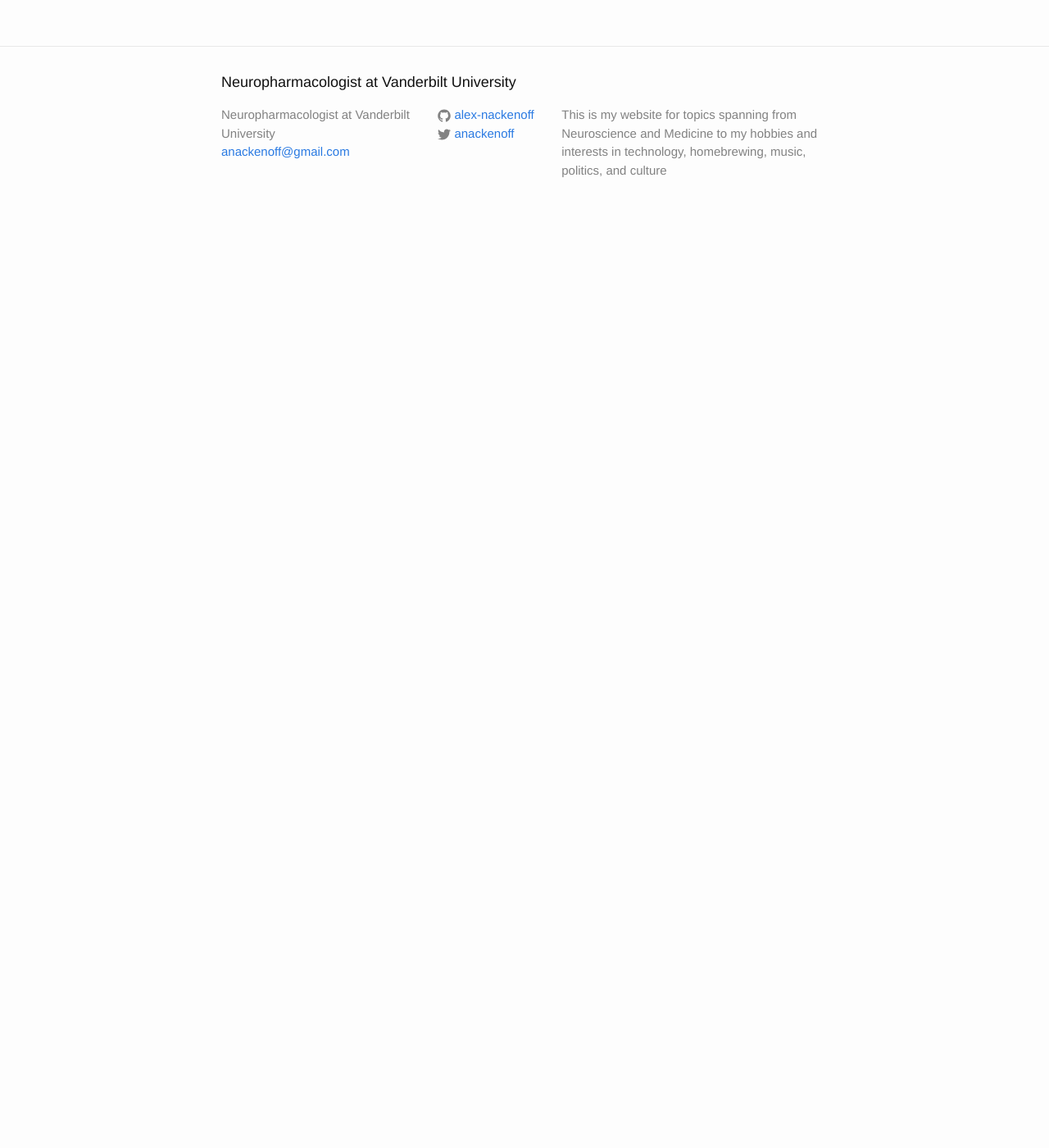
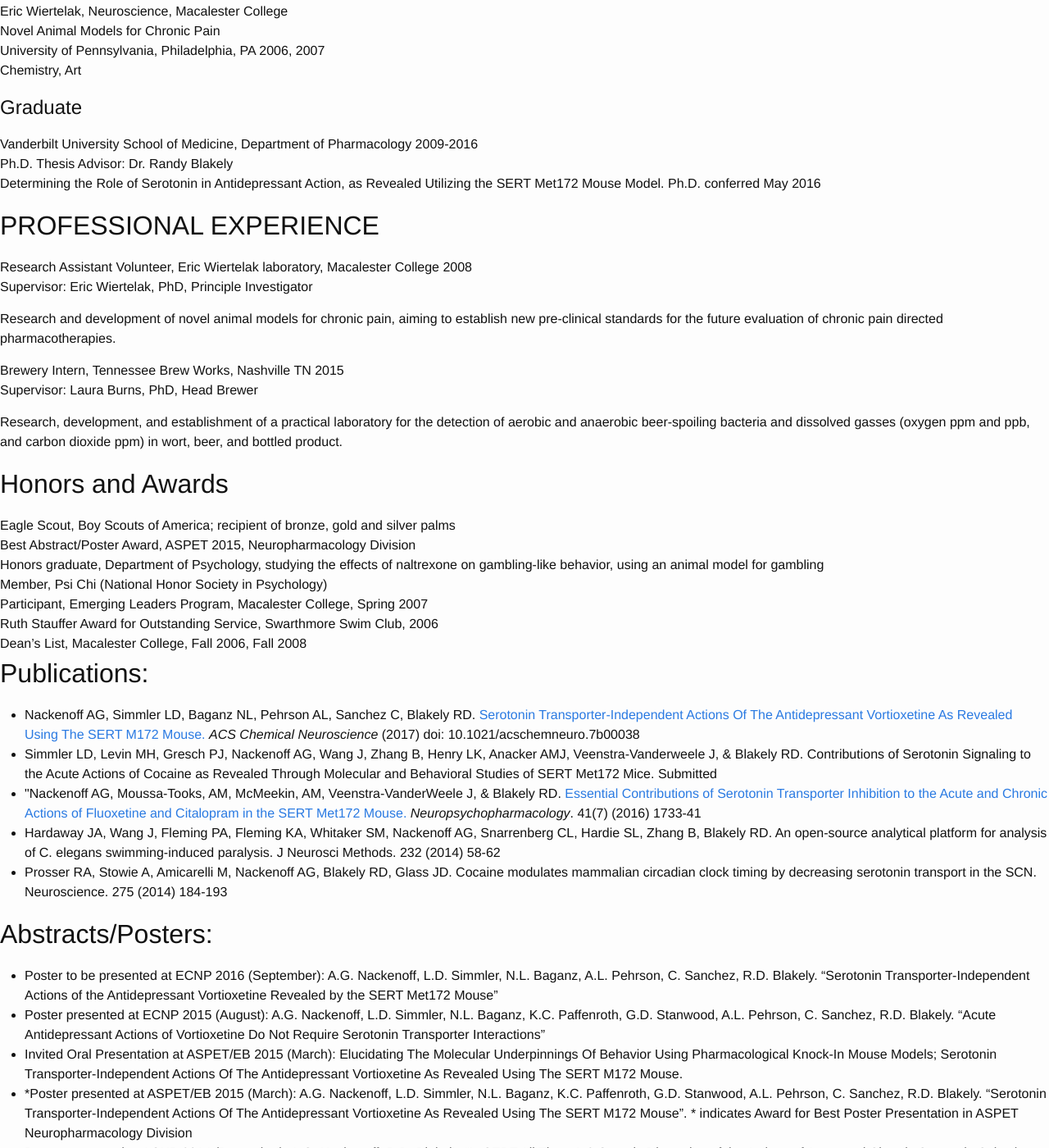
Before and after one commit to alex-nackenoff/alex-nackenoff.github.io, a Jekyll site: the page built from cv.md, in a window 1280 px wide and 1400 px high, scrolled down 270 px. Shown: the whole window at 82% size. Built offline with Jekyll 4.4.1, drawn with Linux system fonts in a browser that asks for light colours; before the commit the page ends 900 px from its top, so only the background shows below that; some of the changed text lies outside the part shown.

Commit message:
cv html 5-5-17

```diff
--- /dev/null
+++ b/_layouts/cv.html
@@ -0,0 +1,96 @@
+<!DOCTYPE html>
+<html>
+
+  {% include head.html %}
+<head>
+<!--
+  h1,h2,p{
+    margin-left: 40px;
+
+  }-->
+</head>
+
+  <body>
+
+    {% include header.html %}
+
+      <h1>
+        Education
+      </h1>
+
+      <h2>Undergraduate</h2>
+        <p>Macalester College, St. Paul, MN: 2005-2009
+         		<br>Major: Psychology, Honors: Thesis Advisor, Eric Wiertelak
+		<br>Naltrexone Attenuation of Animal Gambling-Like Behavior
+		<br>Research:
+			<br>Eric Wiertelak, Neuroscience, Macalester College
+			<br>Novel Animal Models for Chronic Pain
+	<br>University of Pennsylvania, Philadelphia, PA						      2006, 2007
+		<br>Chemistry, Art
+  </p>
+  <h2>
+Graduate
+</h2>
+<p>
+	Vanderbilt University School of Medicine, Department of Pharmacology			      2009-2016
+		<br>Ph.D. Thesis Advisor: Dr. Randy Blakely
+<br>Determining the Role of Serotonin in Antidepressant Action, as Revealed Utilizing the SERT Met172 Mouse Model.  Ph.D. conferred May 2016
+</p>
+
+<h1>PROFESSIONAL EXPERIENCE</h1>
+
+<p>Research Assistant Volunteer, Eric Wiertelak laboratory, Macalester College			    2008
+	      <br>Supervisor: Eric Wiertelak, PhD, Principle Investigator
+	</p>
+
+<p>Research and development of novel animal models for chronic pain, aiming to establish new pre-clinical standards for the future evaluation of chronic pain directed pharmacotherapies.</p>
+
+	<p>Brewery Intern, Tennessee Brew Works, Nashville TN						    2015
+	      <br>Supervisor: Laura Burns, PhD, Head Brewer
+</p>
+<p>Research, development, and establishment of a practical laboratory for the detection of aerobic and anaerobic beer-spoiling bacteria and dissolved gasses (oxygen ppm and ppb, and carbon dioxide ppm) in wort, beer, and bottled product.
+</p>
+
+<h1>Honors and Awards</h1>
+Eagle Scout, Boy Scouts of America; recipient of bronze, gold and silver palms
+<br>Best Abstract/Poster Award, ASPET 2015, Neuropharmacology Division
+<br>Honors graduate, Department of Psychology, studying the effects of naltrexone on gambling-like behavior, using an animal model for gambling
+	<br>Member, Psi Chi (National Honor Society in Psychology)
+	<br>Participant, Emerging Leaders Program, Macalester College, Spring 2007
+	<br>Ruth Stauffer Award for Outstanding Service, Swarthmore Swim Club, 2006
+	<br>Dean’s List, Macalester College, Fall 2006, Fall 2008
+
+<h1>Publications:</h1>
+<ul>
+<li>Nackenoff AG, Simmler LD, Baganz NL, Pehrson AL, Sanchez C, Blakely RD. <a href="https://www.ncbi.nlm.nih.gov/pubmed/28272863">Serotonin Transporter-Independent Actions Of The Antidepressant Vortioxetine As Revealed Using The SERT M172 Mouse.</a> <i>ACS Chemical Neuroscience</i> (2017) doi: 10.1021/acschemneuro.7b00038</li>
+<li>Simmler LD, Levin MH, Gresch PJ, Nackenoff AG, Wang J, Zhang B, Henry LK, Anacker AMJ, Veenstra-Vanderweele J, & Blakely RD. Contributions of Serotonin Signaling to the Acute Actions of Cocaine as Revealed Through Molecular and Behavioral Studies of SERT Met172 Mice. Submitted</li>
+<li>"Nackenoff AG, Moussa-Tooks, AM, McMeekin, AM, Veenstra-VanderWeele J, & Blakely RD. <a href="https://www.ncbi.nlm.nih.gov/pubmed/26514584"> Essential Contributions of Serotonin Transporter Inhibition to the Acute and Chronic Actions of Fluoxetine and Citalopram in the SERT Met172 Mouse.</a> <i>Neuropsychopharmacology</i>. 41(7) (2016) 1733-41 </li>
+<li>Hardaway JA, Wang J, Fleming PA, Fleming KA, Whitaker SM, Nackenoff AG, Snarrenberg CL, Hardie SL, Zhang B, Blakely RD. An open-source analytical platform for analysis of C. elegans swimming-induced paralysis. J Neurosci Methods. 232 (2014) 58-62</li>
+<li>Prosser RA, Stowie A, Amicarelli M, Nackenoff AG, Blakely RD, Glass JD. Cocaine modulates mammalian circadian clock timing by decreasing serotonin transport in the SCN. Neuroscience. 275 (2014) 184-193</li>
+</ul>
+
+<h1>Abstracts/Posters:</h1>
+<ul>
+<li>Poster to be presented at ECNP 2016 (September): A.G. Nackenoff, L.D. Simmler, N.L. Baganz, A.L. Pehrson, C. Sanchez, R.D. Blakely. “Serotonin Transporter-Independent Actions of the Antidepressant Vortioxetine Revealed by the SERT Met172 Mouse”</li>
+<li>Poster presented at ECNP 2015 (August): A.G. Nackenoff, L.D. Simmler, N.L. Baganz, K.C. Paffenroth, G.D. Stanwood, A.L. Pehrson, C. Sanchez, R.D. Blakely. “Acute Antidepressant Actions of Vortioxetine Do Not Require Serotonin Transporter Interactions”</li>
+<li>Invited Oral Presentation at ASPET/EB 2015 (March): Elucidating The Molecular Underpinnings Of Behavior Using Pharmacological Knock-In Mouse Models; Serotonin Transporter-Independent Actions Of The Antidepressant Vortioxetine As Revealed Using The SERT M172 Mouse.</li>
+<li>*Poster presented at ASPET/EB 2015 (March): A.G. Nackenoff, L.D. Simmler, N.L. Baganz, K.C. Paffenroth, G.D. Stanwood, A.L. Pehrson, C. Sanchez, R.D. Blakely. “Serotonin Transporter-Independent Actions Of The Antidepressant Vortioxetine As Revealed Using The SERT M172 Mouse”. * indicates Award for Best Poster Presentation in ASPET Neuropharmacology Division</li>
+<li>Poster presented at ACNP 2014 (December): A.G. Nackenoff, R.D. Blakely. “Is SERT All There Is? Genetic Dissection of the Actions of Acute and Chronic Serotonin Selective Reuptake Inhibitors in the SERT M172 Mouse”</li>
+<li>Poster presented at Gairdner Neuroscience Symposium (May 2014, University of Alberta, Canada): A.G. Nackenoff, R.D. Blakely. “Acute Antidepressant Behavioral Efficacy of SSRIs Requires SERT Antagonism”</li>
+<li>Poster presented at November 2013 SFN: A.G. Nackenoff, A.B. Moussa-Tooks, R.D. Blakely. “Are the acute and chronic behavioral actions of serotonin selective reuptake inhibitors mediated solely by the serotonin transporter? Studies of drug action with the SERT M172 mouse”.</li>
+<li>Presented collaboration poster at 2012 SFN: R.A. Prosser, R.D. Blakely, A.G. Nackenoff, J.D. Glass. “In vitro cocaine fails to phase-shift the mammalian circadian clock of knock-in mice exposing a serotonin transporter lacking high-affinity cocaine recognition.”</li>
+</ul>
+
+<h1>Professional Societies/Affiliations</h1>
+
+<p>The American Society for Pharmacology and Experimental Therapeutics (ASPET); Graduate Student Member
+<br>Society for Neuroscience
+<br>Middle Tennessee Chapter, Society for Neuroscience
+<br>Psi Chi
+</p>
+
+    {% include footer.html %}
+
+  </body>
+
+</html>
```
Also changed, not shown: cv.md (+4 -3 lines).
